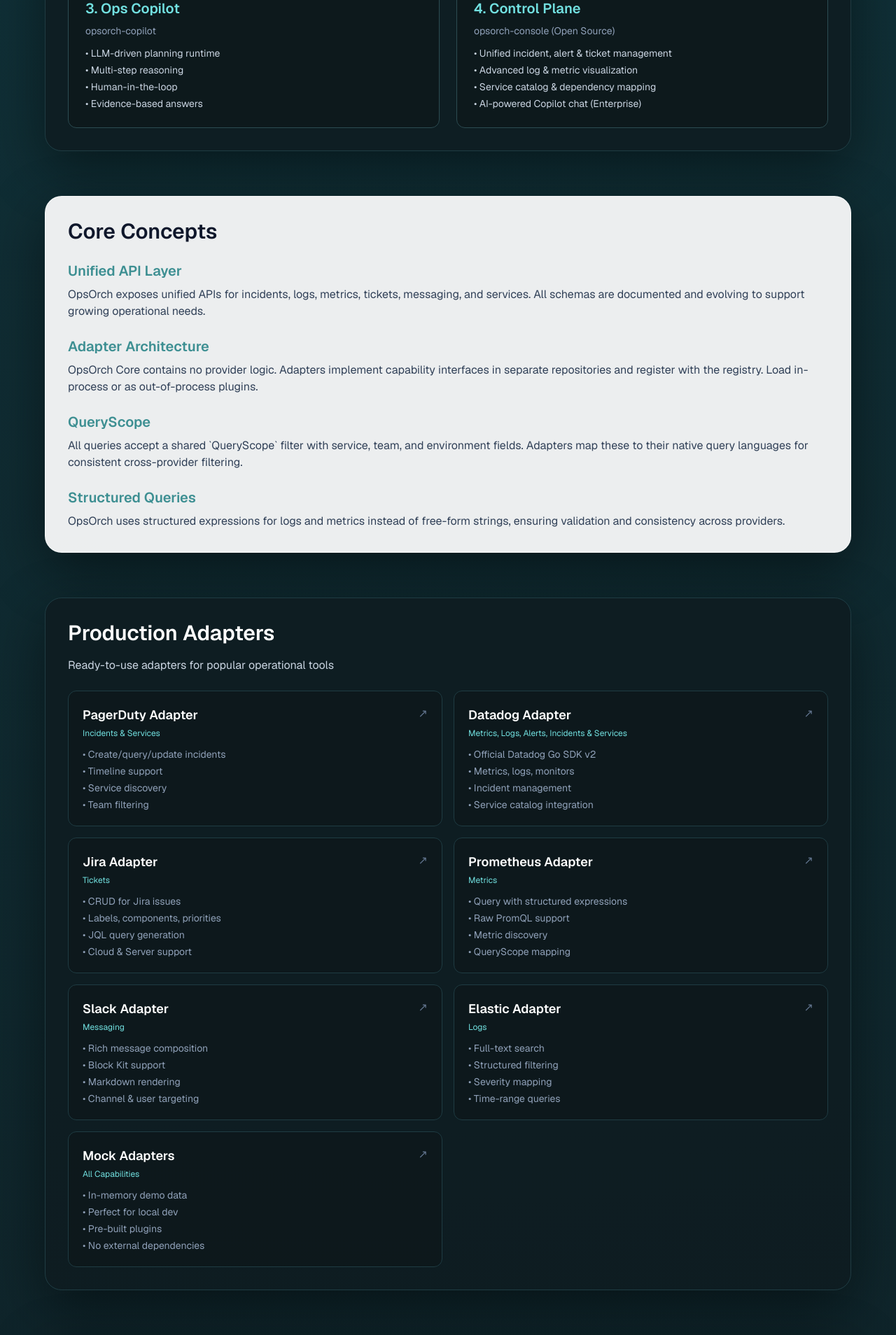
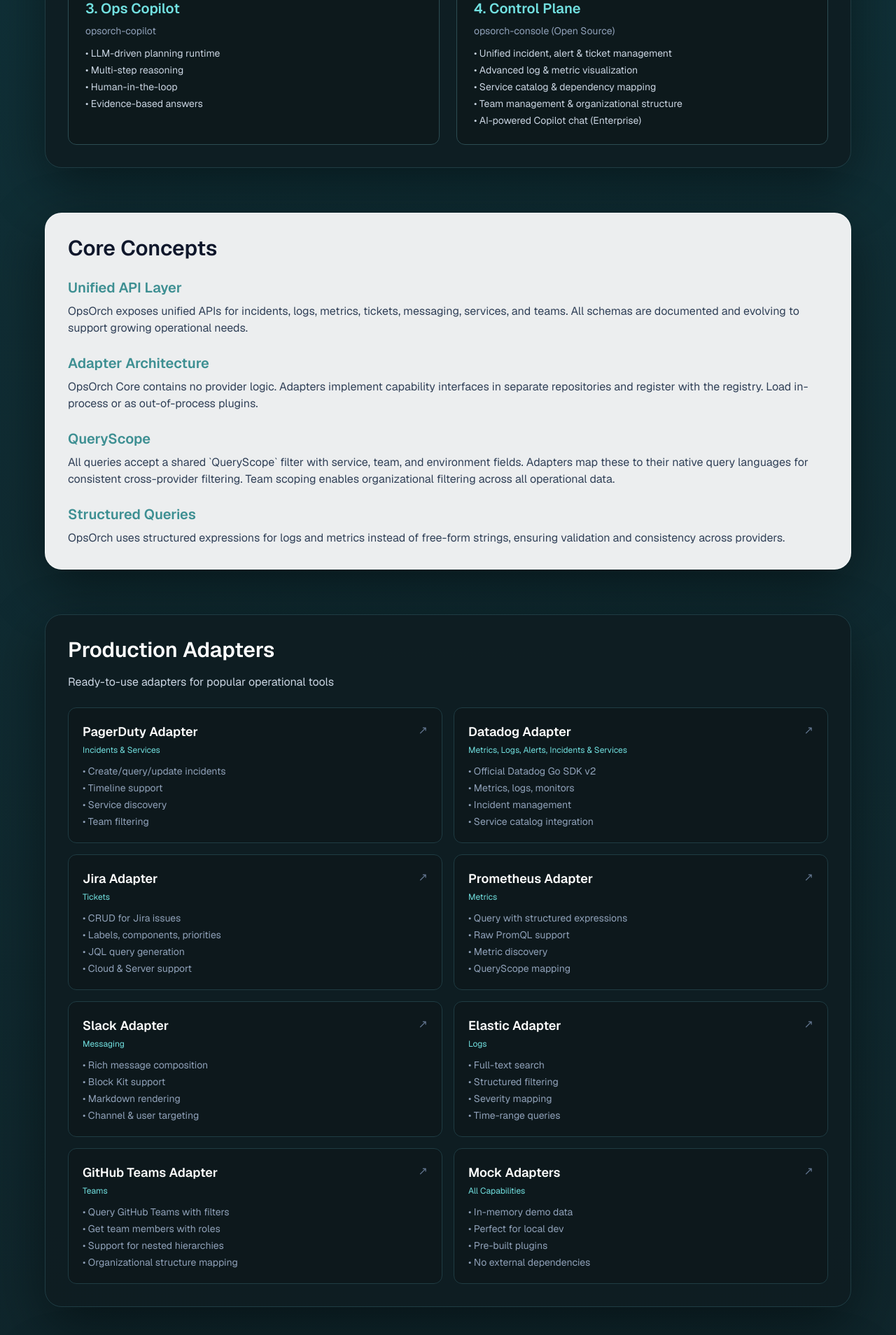
Before and after one commit to OpsOrch/opsorch-com, a Next.js app: page /docs in a window 1280 px wide. Shown: the part 1440-3348 px from the top of the page at 70% size. Built offline with nearby package versions, Linux system fonts and the light colour scheme.

Commit message:
Updated docs with team capability

```diff
--- a/app/docs/page.tsx
+++ b/app/docs/page.tsx
@@ -152,6 +152,7 @@
                                 <li>• Unified incident, alert & ticket management</li>
                                 <li>• Advanced log & metric visualization</li>
                                 <li>• Service catalog & dependency mapping</li>
+                                <li>• Team management & organizational structure</li>
                                 <li>• AI-powered Copilot chat (Enterprise)</li>
                             </ul>
                         </div>
@@ -166,7 +167,7 @@
                         <div>
                             <h3 className="text-xl font-semibold text-[#3d8f92]">Unified API Layer</h3>
                             <p className="mt-2 text-slate-700">
-                                OpsOrch exposes unified APIs for incidents, logs, metrics, tickets, messaging, and services.
+                                OpsOrch exposes unified APIs for incidents, logs, metrics, tickets, messaging, services, and teams.
                                 All schemas are documented and evolving to support growing operational needs.
                             </p>
                         </div>
@@ -183,7 +184,7 @@
                             <h3 className="text-xl font-semibold text-[#3d8f92]">QueryScope</h3>
                             <p className="mt-2 text-slate-700">
                                 All queries accept a shared `QueryScope` filter with service, team, and environment fields.
-                                Adapters map these to their native query languages for consistent cross-provider filtering.
+                                Adapters map these to their native query languages for consistent cross-provider filtering. Team scoping enables organizational filtering across all operational data.
                             </p>
                         </div>
 
@@ -332,6 +333,27 @@
                         </Link>
 
                         <Link
+                            href="https://github.com/OpsOrch/opsorch-github-adapter"
+                            target="_blank"
+                            rel="noopener noreferrer"
+                            className="rounded-xl border border-[#1f3c43] bg-[#0d1416]/50 p-5 transition hover:-translate-y-1 hover:border-[#55cfd0]"
+                        >
+                            <div className="flex items-start justify-between">
+                                <div>
+                                    <h3 className="text-lg font-semibold text-white">GitHub Teams Adapter</h3>
+                                    <p className="mt-1 text-xs text-[#72e0e0]">Teams</p>
+                                </div>
+                                <span className="text-slate-500">↗</span>
+                            </div>
+                            <ul className="mt-3 space-y-1 text-sm text-slate-400">
+                                <li>• Query GitHub Teams with filters</li>
+                                <li>• Get team members with roles</li>
+                                <li>• Support for nested hierarchies</li>
+                                <li>• Organizational structure mapping</li>
+                            </ul>
+                        </Link>
+
+                        <Link
                             href="https://github.com/OpsOrch/opsorch-mock-adapters"
                             target="_blank"
                             rel="noopener noreferrer"
@@ -371,6 +393,8 @@
                                 <li>• Find patterns across similar incidents</li>
                                 <li>• Correlate metric spikes with system events</li>
                                 <li>• Query logs and surface dominant error patterns</li>
+                                <li>• Identify team ownership and escalation paths</li>
+                                <li>• Answer questions about organizational structure</li>
                             </ul>
                         </div>
 
@@ -405,6 +429,7 @@
                                 <li>• <strong>Logs:</strong> Unified log search across multiple sources</li>
                                 <li>• <strong>Metrics:</strong> Time-series visualization and querying</li>
                                 <li>• <strong>Services:</strong> Service catalog and dependency mapping</li>
+                                <li>• <strong>Teams:</strong> Team management and organizational structure</li>
                                 <li>• <strong>Tickets:</strong> Integrated ticketing system management</li>
                                 <li>• <strong>Settings:</strong> Configure Core and Copilot endpoints</li>
                             </ul>
@@ -557,6 +582,26 @@
   }'`}</code>
                             </pre>
                         </div>
+
+                        <div>
+                            <h4 className="font-semibold text-slate-900">Query Teams</h4>
+                            <pre className="mt-2 overflow-x-auto rounded-lg bg-slate-100 p-4 text-xs">
+                                <code>{`curl -X POST http://localhost:8080/teams/query \\
+  -H "Content-Type: application/json" \\
+  -d '{
+    "name": "backend",
+    "tags": {"type": "engineering"},
+    "scope": {"service": "api"}
+  }'`}</code>
+                            </pre>
+                        </div>
+
+                        <div>
+                            <h4 className="font-semibold text-slate-900">Get Team Members</h4>
+                            <pre className="mt-2 overflow-x-auto rounded-lg bg-slate-100 p-4 text-xs">
+                                <code>{`curl http://localhost:8080/teams/engineering/members`}</code>
+                            </pre>
+                        </div>
                     </div>
                 </section>
 
@@ -679,9 +724,14 @@
                                     <td className="border-b border-slate-100 px-3 py-2"><code>{`{"token":"xoxb-your-slack-bot-token"}`}</code></td>
                                 </tr>
                                 <tr>
-                                    <td className="px-3 py-2">Service (PagerDuty)</td>
-                                    <td className="px-3 py-2"><code className="font-mono text-[#0f766e]">OPSORCH_SERVICE_CONFIG</code></td>
-                                    <td className="px-3 py-2"><code>{`{"apiToken":"pd_token","apiURL":"https://api.pagerduty.com"}`}</code></td>
+                                    <td className="border-b border-slate-100 px-3 py-2">Service (PagerDuty)</td>
+                                    <td className="border-b border-slate-100 px-3 py-2"><code className="font-mono text-[#0f766e]">OPSORCH_SERVICE_CONFIG</code></td>
+                                    <td className="border-b border-slate-100 px-3 py-2"><code>{`{"apiToken":"pd_token","apiURL":"https://api.pagerduty.com"}`}</code></td>
+                                </tr>
+                                <tr>
+                                    <td className="px-3 py-2">Team (GitHub)</td>
+                                    <td className="px-3 py-2"><code className="font-mono text-[#0f766e]">OPSORCH_TEAM_CONFIG</code></td>
+                                    <td className="px-3 py-2"><code>{`{"token":"ghp_token","organization":"your-org"}`}</code></td>
                                 </tr>
                             </tbody>
                         </table>
@@ -713,6 +763,7 @@
 ADD https://github.com/OpsOrch/opsorch-jira-adapter/releases/download/v0.2.1/ticketplugin-linux-amd64 ./plugins/ticketplugin
 ADD https://github.com/OpsOrch/opsorch-pagerduty-adapter/releases/download/v0.1.5/incidentplugin-linux-amd64 ./plugins/incidentplugin
 ADD https://github.com/OpsOrch/opsorch-slack-adapter/releases/download/v0.3.0/messagingplugin-linux-amd64 ./plugins/messagingplugin
+ADD https://github.com/OpsOrch/opsorch-github-adapter/releases/download/v0.2.0/teamplugin-linux-amd64 ./plugins/teamplugin
 
 # Make binaries executable
 RUN chmod +x ./plugins/*
@@ -720,7 +771,8 @@
 # Configure plugins via environment variables
 ENV OPSORCH_TICKET_PLUGIN=/opt/opsorch/plugins/ticketplugin \\
     OPSORCH_INCIDENT_PLUGIN=/opt/opsorch/plugins/incidentplugin \\
-    OPSORCH_MESSAGING_PLUGIN=/opt/opsorch/plugins/messagingplugin`}</code>
+    OPSORCH_MESSAGING_PLUGIN=/opt/opsorch/plugins/messagingplugin \\
+    OPSORCH_TEAM_PLUGIN=/opt/opsorch/plugins/teamplugin`}</code>
                             </pre>
                         </div>
 
@@ -733,6 +785,7 @@
   -e OPSORCH_TICKET_CONFIG='{"apiToken":"...","email":"user@example.com","apiURL":"https://your-domain.atlassian.net","projectKey":"PROJ"}' \\
   -e OPSORCH_INCIDENT_CONFIG='{"apiToken":"...","serviceID":"PXXXXXX","fromEmail":"pagerduty-user@example.com","apiURL":"https://api.pagerduty.com"}' \\
   -e OPSORCH_MESSAGING_CONFIG='{"token":"xoxb-your-slack-bot-token"}' \\
+  -e OPSORCH_TEAM_CONFIG='{"token":"ghp_...","organization":"your-org"}' \\
   my-opsorch:latest`}</code>
                             </pre>
                         </div>
@@ -829,6 +882,15 @@
                                 <li>• list-services</li>
                             </ul>
                         </div>
+
+                        <div className="rounded-lg border border-[#2c4c52] bg-[#0d1416]/50 px-4 py-3">
+                            <strong className="text-white">Team Tools</strong>
+                            <ul className="mt-2 space-y-1 text-slate-400">
+                                <li>• query-teams</li>
+                                <li>• get-team</li>
+                                <li>• get-team-members</li>
+                            </ul>
+                        </div>
                     </div>
 
                     <div className="mt-6">
--- a/app/page.tsx
+++ b/app/page.tsx
@@ -23,7 +23,7 @@
   },
   {
     name: "opsorch-github-adapter",
-    description: "Production-ready GitHub adapter that integrates with GitHub Issues for ticket management and GitHub Actions for deployment tracking.",
+    description: "Production-ready GitHub adapter that integrates with GitHub Issues for ticket management, GitHub Actions for deployment tracking, and GitHub Teams for team management.",
     focus: "GitHub",
   },
   {
@@ -71,8 +71,8 @@
 const pillars = [
   {
     title: "Observe",
-    body: "Aggregate telemetry from incidents, logs, and metrics with shared context so responders see the whole picture immediately.",
-    metric: "6+ data planes",
+    body: "Aggregate telemetry from incidents, logs, metrics, and team ownership with shared context so responders see the whole picture immediately.",
+    metric: "7+ data planes",
   },
   {
     title: "Decide",
@@ -98,7 +98,7 @@
             </div>
             <h1 className="text-4xl font-semibold text-white md:text-5xl">Run resilient operations with OpsOrch</h1>
             <p className="max-w-2xl text-lg text-slate-200">
-              OpsOrch stitches together telemetry, incident response, and automation so teams can see, decide, and act with
+              OpsOrch stitches together telemetry, incident response, team ownership, and automation so teams can see, decide, and act with
               confidence. It brings every signal and every action point into one calm, cohesive surface where operators can move from detection to resolution without breaking flow.
             </p>
             <div className="flex flex-wrap gap-4">
```
